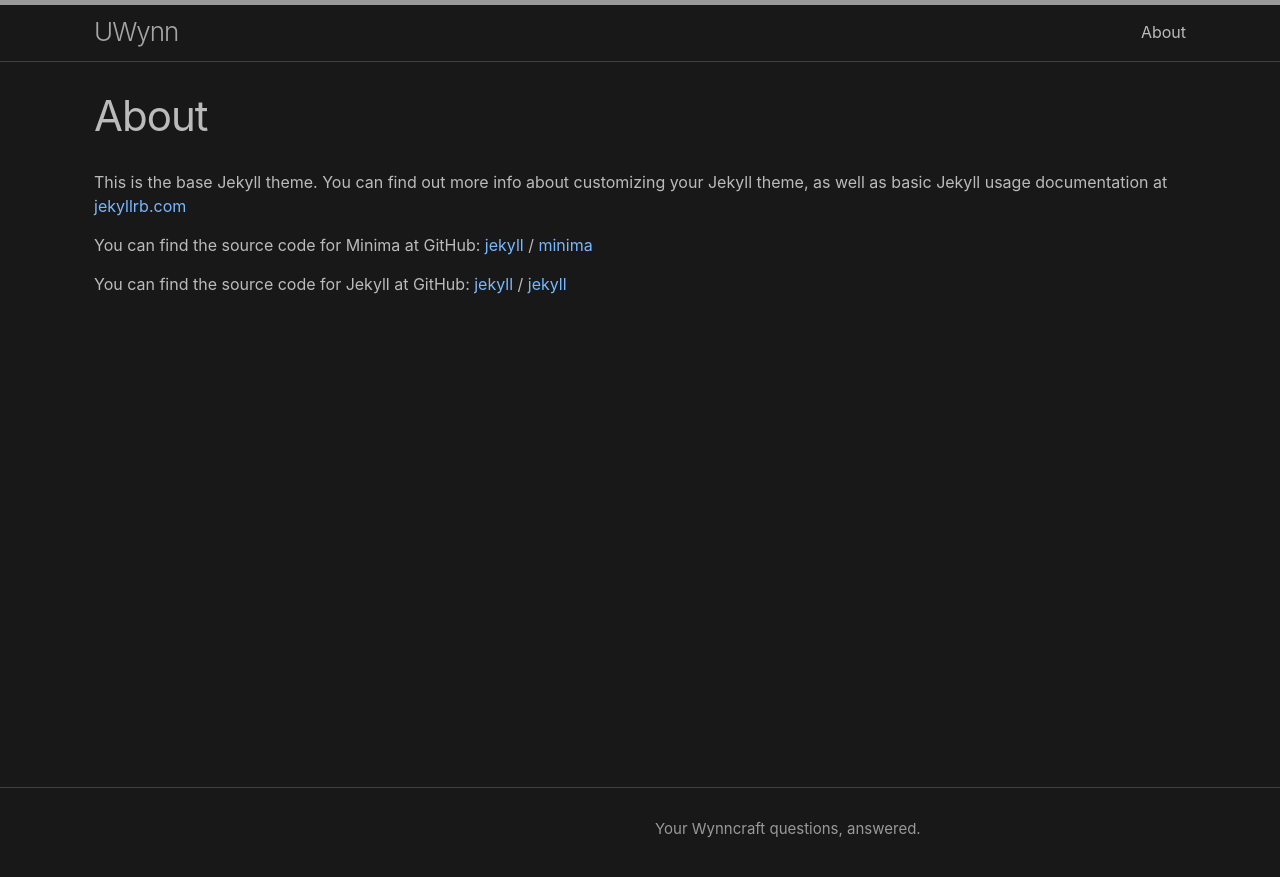
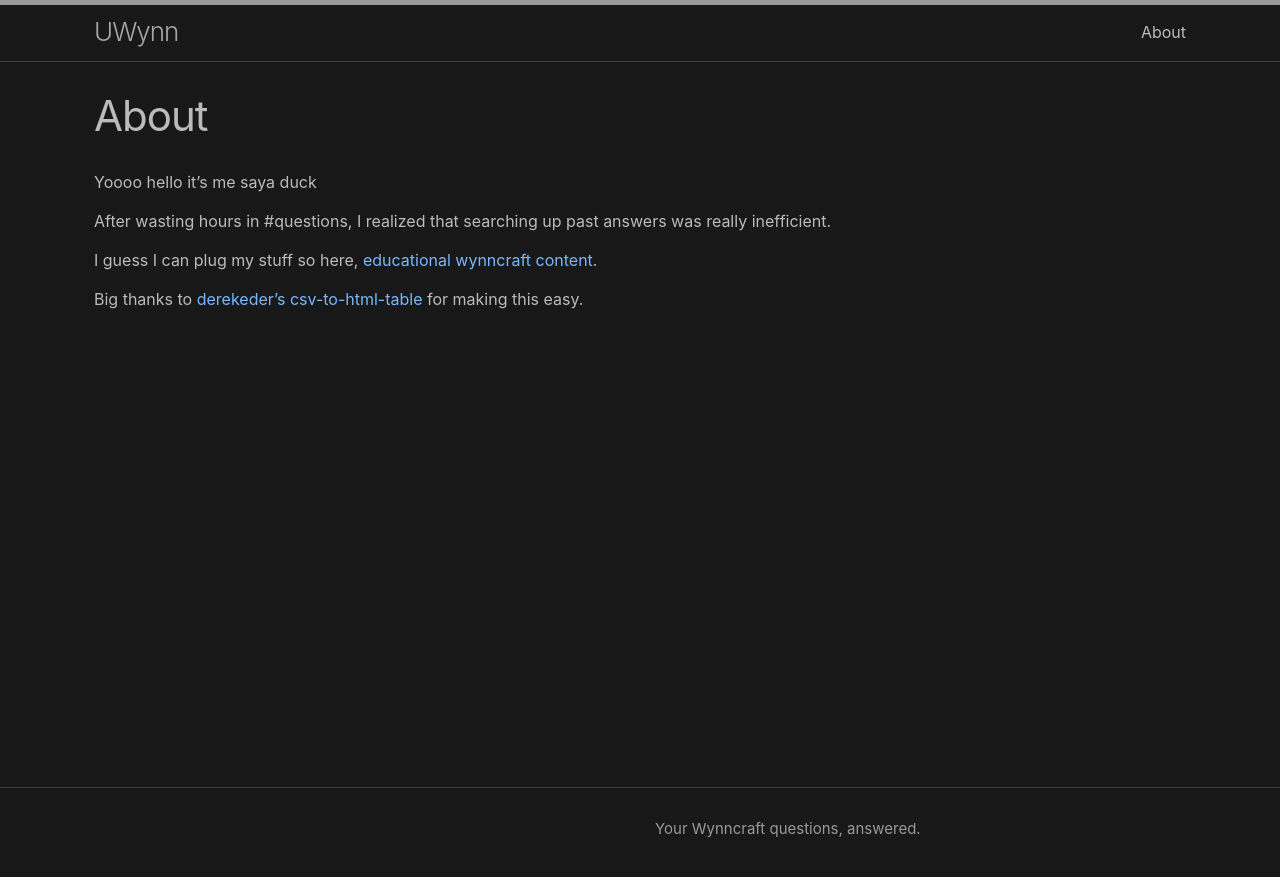
Before and after one commit to UWynn/UWynn.github.io, a Jekyll site: the page built from docs/about.md, in a window 1280 px wide. Shown: the top 877 px of the page. Built offline with Jekyll 4.4.1, drawn with Linux system fonts in a browser that asks for light colours.

Commit message:
Final touches to base

```diff
--- a/docs/about.md
+++ b/docs/about.md
@@ -4,15 +4,12 @@ title: About
 permalink: /about/
 ---
 
-This is the base Jekyll theme. You can find out more info about customizing your Jekyll theme, as well as basic Jekyll usage documentation at [jekyllrb.com](https://jekyllrb.com/)
+Yoooo hello it's me saya duck
 
-You can find the source code for Minima at GitHub:
-[jekyll][jekyll-organization] /
-[minima](https://github.com/jekyll/minima)
-
-You can find the source code for Jekyll at GitHub:
-[jekyll][jekyll-organization] /
-[jekyll](https://github.com/jekyll/jekyll)
+After wasting hours in #questions, I realized that searching up past answers was really inefficient.
 
 
-[jekyll-organization]: https://github.com/jekyll
+I guess I can plug my stuff so here, [educational wynncraft content](https://www.youtube.com/c/SayaDuck).
+
+
+Big thanks to [derekeder's csv-to-html-table](https://github.com/derekeder/csv-to-html-table) for making this easy.
```
Also changed, not shown: docs/_posts/2021-05-22-welcome-to-jekyll.markdown (deleted, +0 -25 lines), docs/index.md (+7 -1 lines).
